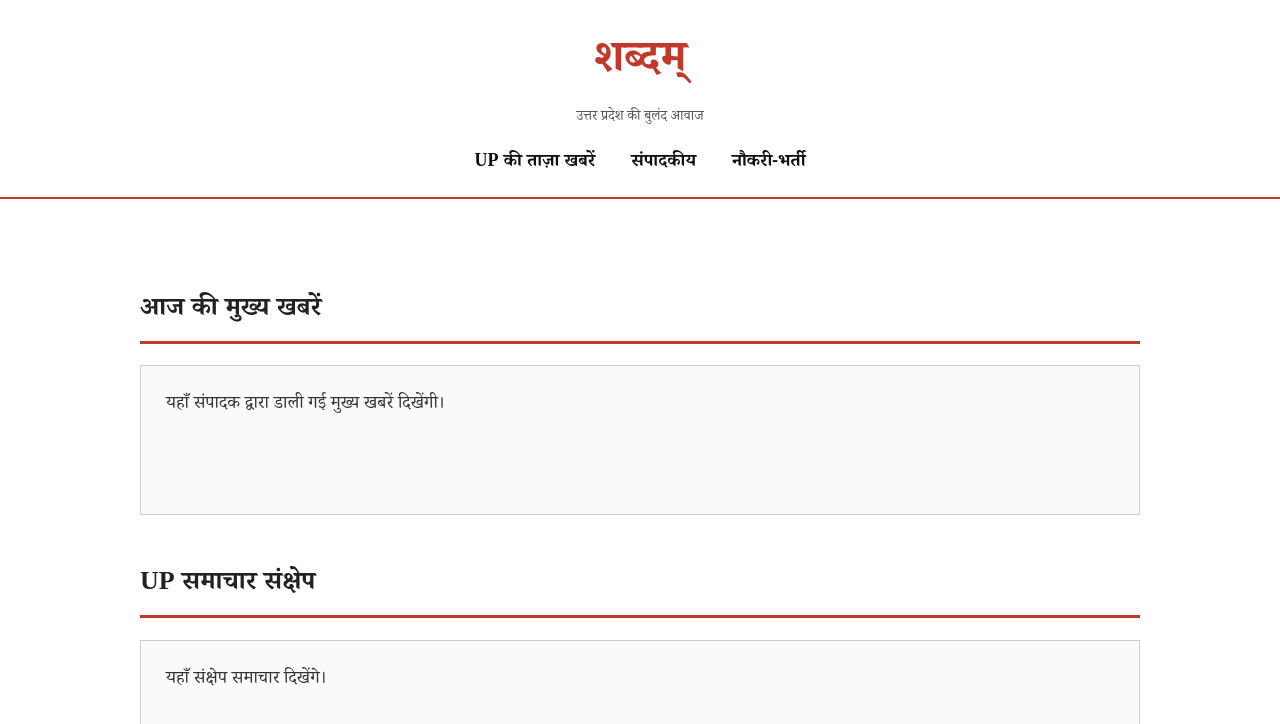
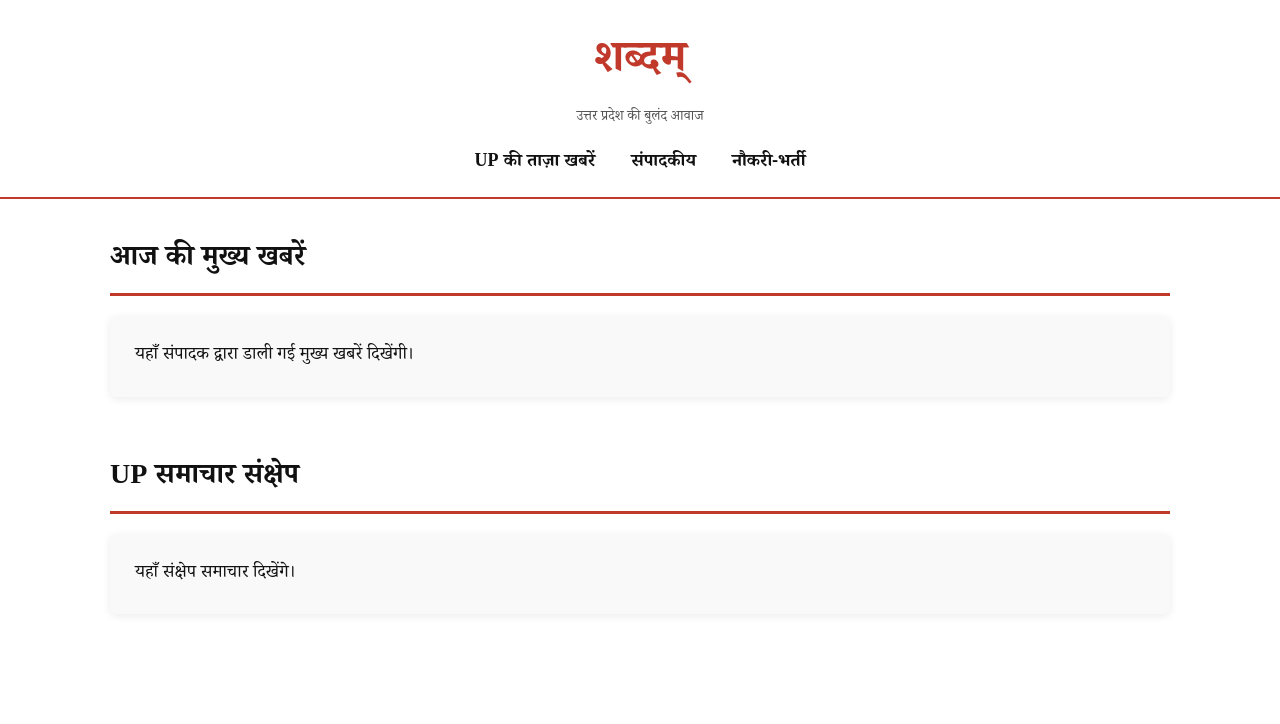
Before and after one commit to mbaitha4/shabadam-up, a Next.js app: page / in a window 1280 px wide. Shown: the top 724 px of the page. Built offline with nearby package versions, Linux system fonts and the light colour scheme.

Commit message:
Update page.tsx

```diff
--- a/app/page.tsx
+++ b/app/page.tsx
@@ -1,13 +1,14 @@
 export default function Home() {
   return (
-    <main style={{ padding: "30px" }}>
-      <section style={{ marginBottom: "50px" }}>
+    <div>
+      {/* Aaj Ki Mukhya Khabrein */}
+      <section style={{ marginBottom: "60px" }}>
         <h2
           style={{
+            fontSize: "28px",
             borderBottom: "3px solid #c0392b",
             paddingBottom: "10px",
-            fontSize: "26px",
-            color: "#222",
+            marginBottom: "20px",
           }}
         >
           आज की मुख्य खबरें
@@ -15,26 +16,26 @@ export default function Home() {
 
         <div
           style={{
-            border: "1px solid #ccc",
+            background: "#f9f9f9",
             padding: "25px",
-            minHeight: "150px",
-            marginTop: "20px",
-            backgroundColor: "#fafafa",
+            borderRadius: "6px",
+            boxShadow: "0 2px 8px rgba(0,0,0,0.08)",
             fontSize: "18px",
-            color: "#333",
+            lineHeight: "1.7",
           }}
         >
           यहाँ संपादक द्वारा डाली गई मुख्य खबरें दिखेंगी।
         </div>
       </section>
 
+      {/* UP Samachar Sankshipt */}
       <section>
         <h2
           style={{
+            fontSize: "28px",
             borderBottom: "3px solid #c0392b",
             paddingBottom: "10px",
-            fontSize: "26px",
-            color: "#222",
+            marginBottom: "20px",
           }}
         >
           UP समाचार संक्षेप
@@ -42,18 +43,17 @@ export default function Home() {
 
         <div
           style={{
-            border: "1px solid #ccc",
+            background: "#f9f9f9",
             padding: "25px",
-            minHeight: "150px",
-            marginTop: "20px",
-            backgroundColor: "#fafafa",
+            borderRadius: "6px",
+            boxShadow: "0 2px 8px rgba(0,0,0,0.08)",
             fontSize: "18px",
-            color: "#333",
+            lineHeight: "1.7",
           }}
         >
           यहाँ संक्षेप समाचार दिखेंगे।
         </div>
       </section>
-    </main>
+    </div>
   );
 }
```
